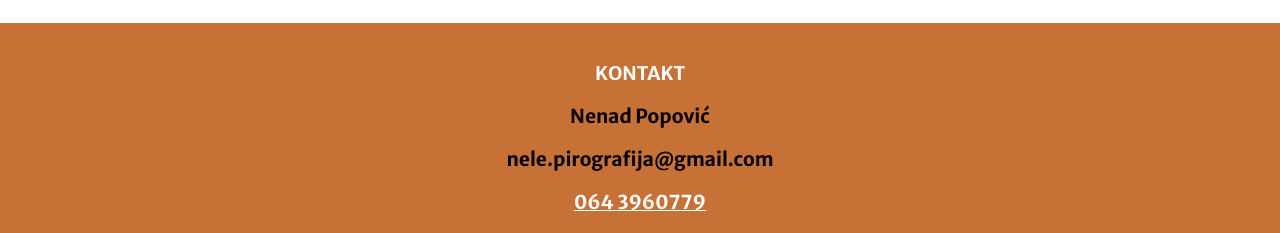
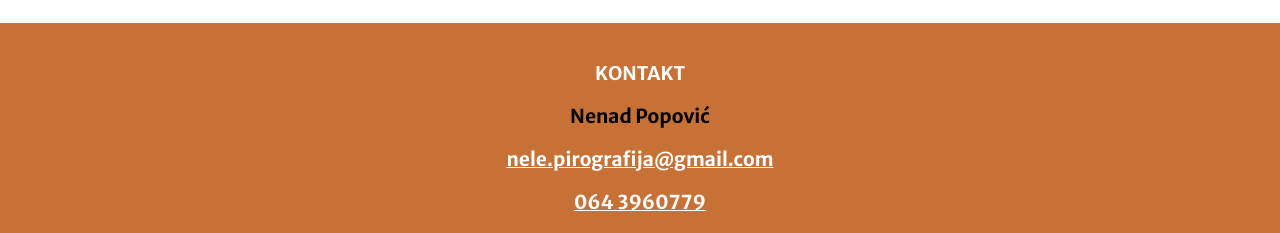
Before and after one commit to joka3533/Pirografija-Nele, a plain HTML site: page galerija.html in a window 1280 px wide. Shown: the part 11291-11524 px from the top of the page. Drawn offline with Linux system fonts and the light colour scheme.

Commit message:
modified:   galerija.html 	modified:   index.html 	modified:   usluge.html git commit -m "email changes"

```diff
--- a/galerija.html
+++ b/galerija.html
@@ -87,7 +87,7 @@
     <div class="contact" id="contact">
         <h3>KONTAKT</h3>
         <p>Nenad Popović</p>
-        <p>nele.pirografija@gmail.com</p>
+        <p><a href="mailto:nele.pirografija@gmail.com">nele.pirografija@gmail.com</a></p>
         <a href="tel:+381643960779">064 3960779</a>
     </div>
     <div class="icons">
```
Also changed, not shown: index.html (+1 -1 lines), usluge.html (+1 -1 lines).
